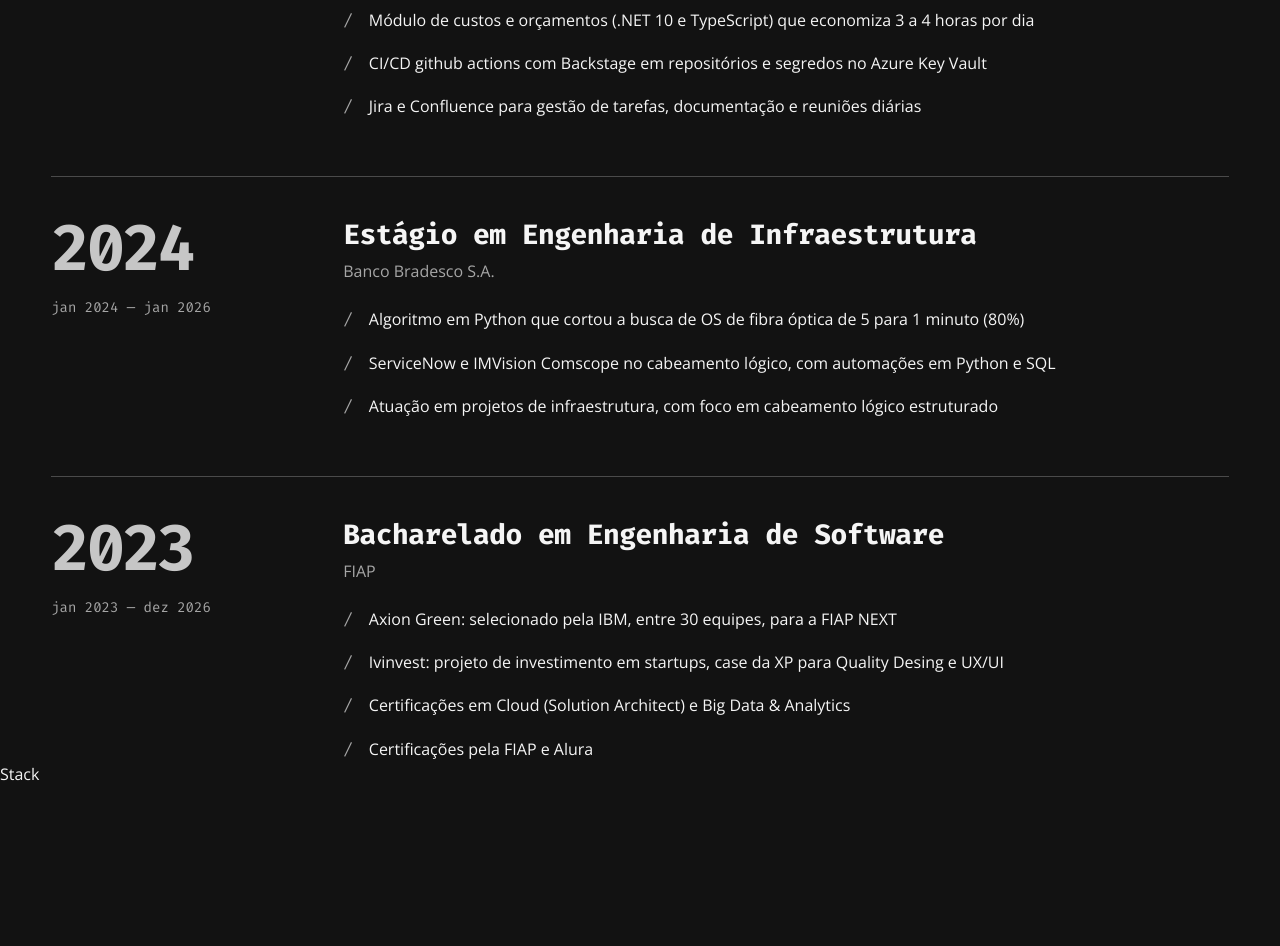
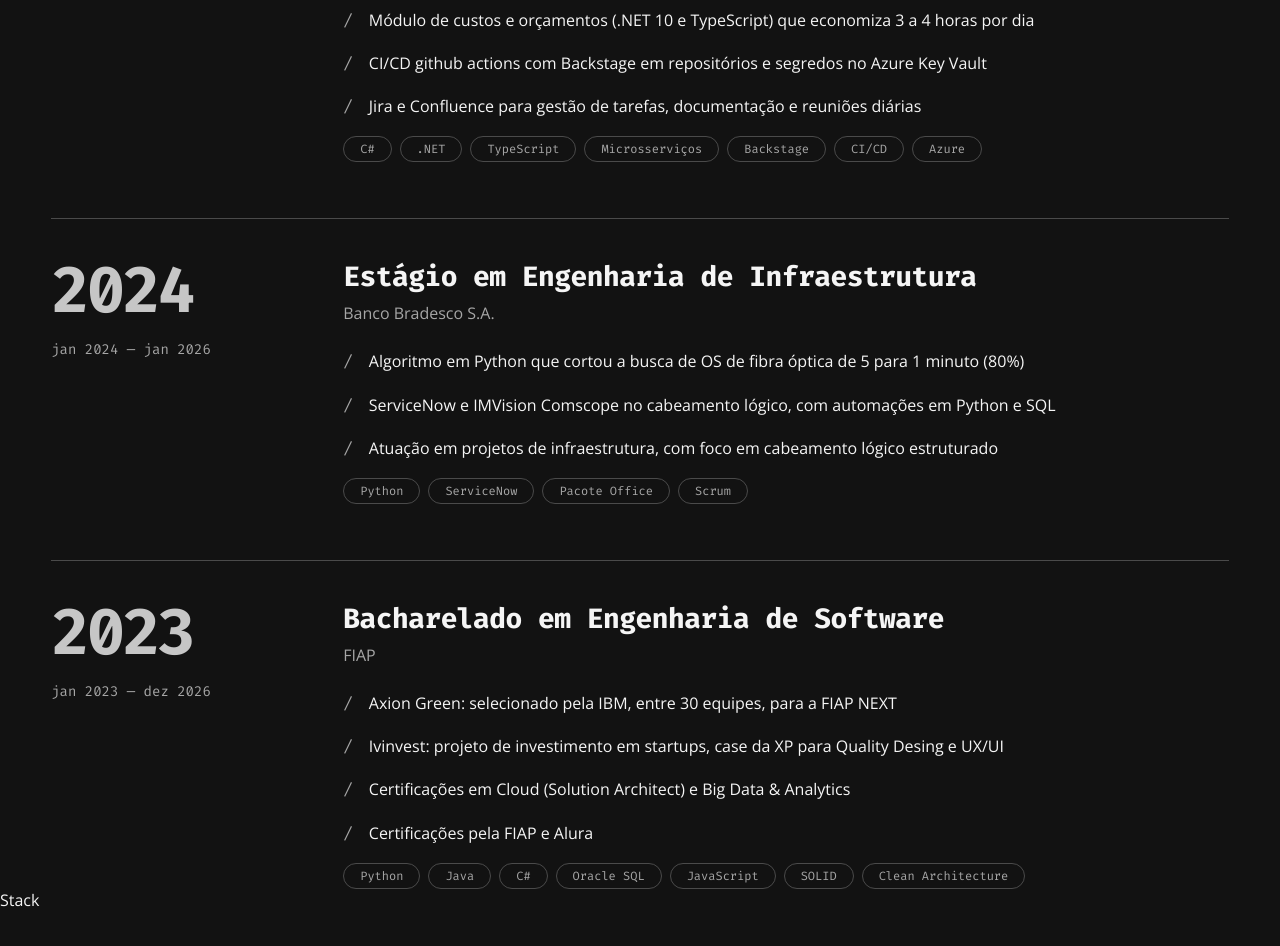
Before and after one commit to Pontessxx/portifolio, a React (Vite) app: page / in a window 1280 px wide. Shown: the part 2280-3226 px from the top of the page. Built offline with nearby package versions, Linux system fonts and the light colour scheme.

Commit message:
feat: tags experiencia

```diff
--- /dev/null
+++ b/src/components/atoms/Tag/Tag.scss
@@ -0,0 +1,11 @@
+// Tag.scss
+.tag {
+  display: inline-block;
+  padding: var(--space-2xs) var(--space-sm);
+  border: 1px solid var(--line);
+  border-radius: 999px;
+  font-family: var(--font-code);
+  font-size: var(--font-size-xs);
+  color: var(--g1);
+  white-space: nowrap;
+}
--- /dev/null
+++ b/src/components/atoms/Tag/Tag.tsx
@@ -0,0 +1,10 @@
+// src/components/atoms/Tag/Tag.tsx
+import './Tag.scss'
+
+type TagProps = {
+  label: string
+}
+
+export function Tag({ label }: TagProps) {
+  return <span className="tag">{label}</span>
+}
--- a/src/components/molecules/ExperienceItem/ExperienceItem.scss
+++ b/src/components/molecules/ExperienceItem/ExperienceItem.scss
@@ -70,6 +70,10 @@
     hyphens: auto;
   }
 
+  &__tags {
+    margin-top: var(--space-sm);
+  }
+
   &__bullet {
     display: flex;
     gap: var(--space-sm);
--- a/src/components/molecules/ExperienceItem/ExperienceItem.tsx
+++ b/src/components/molecules/ExperienceItem/ExperienceItem.tsx
@@ -1,4 +1,5 @@
 // src/components/molecules/ExperienceItem/ExperienceItem.tsx
+import { TagList } from '../TagList/TagList'
 import type { ExperienceEntry } from '../../../data/experience'
 import './ExperienceItem.scss'
 
@@ -7,7 +8,7 @@ type ExperienceItemProps = {
 }
 
 export function ExperienceItem({ entry }: ExperienceItemProps) {
-  const { year, period, title, organization, highlights, current } = entry
+  const { year, period, title, organization, highlights, tags, current } = entry
 
   return (
     <article className={`experience-item${current ? ' experience-item--current' : ''}`}>
@@ -29,6 +30,7 @@ export function ExperienceItem({ entry }: ExperienceItemProps) {
             </li>
           ))}
         </ul>
+        <TagList tags={tags} className="experience-item__tags" />
       </div>
     </article>
   )
--- a/src/components/molecules/ProjectCard/ProjectCard.scss
+++ b/src/components/molecules/ProjectCard/ProjectCard.scss
@@ -68,24 +68,6 @@
     color: var(--g1);
   }
 
-  &__tags {
-    display: flex;
-    flex-wrap: wrap;
-    gap: var(--space-xs);
-    margin: 0;
-    padding: 0;
-    list-style: none;
-  }
-
-  &__tag {
-    padding: var(--space-2xs) var(--space-sm);
-    border: 1px solid var(--line);
-    border-radius: 999px;
-    font-family: var(--font-code);
-    font-size: var(--font-size-xs);
-    color: var(--g1);
-  }
-
   &__actions {
     display: flex;
     align-items: center;
--- a/src/components/molecules/ProjectCard/ProjectCard.tsx
+++ b/src/components/molecules/ProjectCard/ProjectCard.tsx
@@ -1,4 +1,5 @@
 import { CircleButton } from '../../atoms/CircleButton/CircleButton'
+import { TagList } from '../TagList/TagList'
 import { PillLink } from '../../atoms/PillLink/PillLink'
 import type { Project } from '../../../data/projects'
 import './ProjectCard.scss'
@@ -31,13 +32,7 @@ export function ProjectCard({ project, index, total, active = false }: ProjectCa
         <h3 className="project-card__title">{title}</h3>
         <p className="project-card__description">{description}</p>
 
-        <ul className="project-card__tags">
-          {tags.map((tag) => (
-            <li key={tag} className="project-card__tag">
-              {tag}
-            </li>
-          ))}
-        </ul>
+        <TagList tags={tags} />
 
         <div className="project-card__actions">
           <PillLink label="Ver projeto" to={to} href={href} variant={variant} />
--- /dev/null
+++ b/src/components/molecules/TagList/TagList.scss
@@ -0,0 +1,9 @@
+// TagList.scss
+.tag-list {
+  display: flex;
+  flex-wrap: wrap;
+  gap: var(--space-xs);
+  margin: 0;
+  padding: 0;
+  list-style: none;
+}
--- /dev/null
+++ b/src/components/molecules/TagList/TagList.tsx
@@ -0,0 +1,20 @@
+// src/components/molecules/TagList/TagList.tsx
+import { Tag } from '../../atoms/Tag/Tag'
+import './TagList.scss'
+
+type TagListProps = {
+  tags: string[]
+  className?: string
+}
+
+export function TagList({ tags, className = '' }: TagListProps) {
+  return (
+    <ul className={`tag-list ${className}`.trim()}>
+      {tags.map((tag) => (
+        <li key={tag}>
+          <Tag label={tag} />
+        </li>
+      ))}
+    </ul>
+  )
+}
--- a/src/data/experience.ts
+++ b/src/data/experience.ts
@@ -5,6 +5,7 @@ export type ExperienceEntry = {
   title: string
   organization: string
   highlights: string[]
+  tags: string[] // tecnologias e temas da experiência
   current?: boolean // o ano fica em destaque (cor cheia)
 }
 
@@ -23,6 +24,7 @@ export const experiences: ExperienceEntry[] = [
       'CI/CD github actions com Backstage em repositórios e segredos no Azure Key Vault',
       'Jira e Confluence para gestão de tarefas, documentação e reuniões diárias'
     ],
+    tags: ['C#', '.NET', 'TypeScript', 'Microsserviços', 'Backstage', 'CI/CD', 'Azure'],
   },
   {
     id: 'bradesco',
@@ -35,6 +37,7 @@ export const experiences: ExperienceEntry[] = [
       'ServiceNow e IMVision Comscope no cabeamento lógico, com automações em Python e SQL',
       'Atuação em projetos de infraestrutura, com foco em cabeamento lógico estruturado',
     ],
+    tags: ['Python', 'ServiceNow', 'Pacote Office', 'Scrum'],
   },
   {
     id: 'fiap',
@@ -48,5 +51,6 @@ export const experiences: ExperienceEntry[] = [
       'Certificações em Cloud (Solution Architect) e Big Data & Analytics',
       'Certificações pela FIAP e Alura'
     ],
+    tags: ['Python', 'Java', 'C#', 'Oracle SQL', 'JavaScript', 'SOLID', 'Clean Architecture'],
   },
 ]
```
